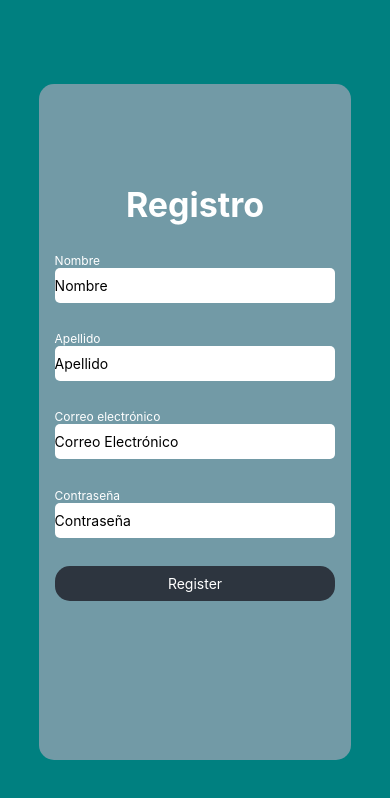
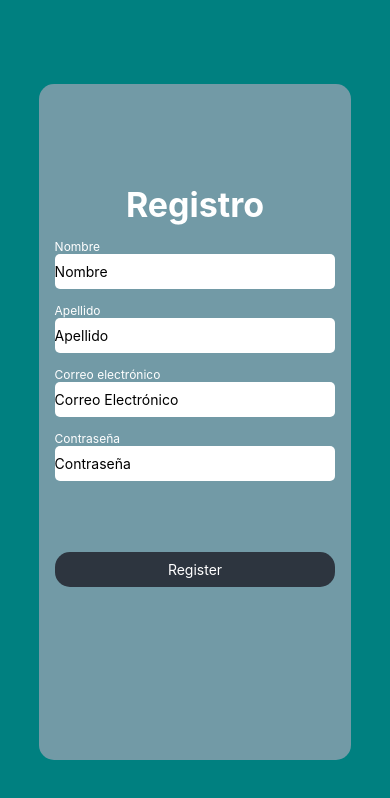
Before and after one commit to JeffersonS69/APPAMBIENTAL, a React Native app in the folder Frontend/: screen /Register in a window 390 px wide. Shown: the top 798 px of the page. Built offline with nearby package versions, Linux system fonts and the light colour scheme; no server answers.

Commit message:
new styles and solum keyboad

```diff
--- a/Frontend/components/screens/login.js
+++ b/Frontend/components/screens/login.js
@@ -51,7 +51,6 @@ function Login({navigation, route, props}) {
 
   return (
     <View style={containers(appSettings).outerPage}>
-      <View style={containers(appSettings).formBox}>
         <Text style={[fonts(appSettings).h1, margins.top30Percent]}>LOGIN</Text>
 
         {(error)? <Text style={fonts(appSettings).errorLabel}>{error}</Text>:null}
@@ -67,8 +66,7 @@ function Login({navigation, route, props}) {
           style={inputs(appSettings).textInput}
           placeholder="Correo Electrónico"
         />
-
-        <Text style={[fonts(appSettings).inputLabel, margins.topTenPercent]}>
+        <Text style={[fonts(appSettings).inputLabel, margins.topTenPercent1]}>
           Contraseña
         </Text>
         <TextInput
@@ -80,15 +78,13 @@ function Login({navigation, route, props}) {
           style={inputs(appSettings).textInput}
           placeholder="Contraseña"
         />
-
         <TouchableOpacity
-          style={[buttons(appSettings).login, margins.topTenPercent]}
+          style={[buttons(appSettings).login, margins.topTenPercentButton]}
           onPress={() => handleLogin()}
         >
           <Text style={{color: 'white'}}>Acceso</Text>
         </TouchableOpacity>
       </View>
-    </View>
   );
 }
 
--- a/Frontend/components/screens/register.js
+++ b/Frontend/components/screens/register.js
@@ -13,6 +13,16 @@ import fonts from "../styles/fonts.js";
 import inputs from "../styles/inputs.js";
 import margins from "../styles/margins.js";
 import buttons from "../styles/buttons.js";
+// import {
+//   Flex,
+//   Center,
+//   Heading,
+//   ScrollView,
+//   VStack,
+//   Divider,
+//   Box,
+//   NativeBaseProvider,
+// } from "native-base";
 
 function Register({ navigation, route, props }) {
   const globalContext = useContext(Context);
@@ -60,19 +70,24 @@ function Register({ navigation, route, props }) {
   }
 
   return (
+    <>
       <KeyboardAvoidingView
         style={containers(appSettings).outerPage}
         contentContainerStyle={
           containers(appSettings).keyboardAwareInnerContainer
         }
-      behavior={Platform.OS === "ios" ? "padding" : "height"}
       >
         <View style={containers(appSettings).formBox}>
           <Text style={[fonts(appSettings).h1, margins.top30Percent]}>
             Registro
           </Text>
 
-        <Text style={[fonts(appSettings).inputLabel, margins.topTenPercent]}>
+          <Text
+            style={[
+              fonts(appSettings).inputLabel,
+              margins.topTenPercentRegister,
+            ]}
+          >
             Nombre
           </Text>
           <TextInput
@@ -83,8 +98,12 @@ function Register({ navigation, route, props }) {
             style={inputs(appSettings).textInput}
             placeholder="Nombre"
           />
-
-        <Text style={[fonts(appSettings).inputLabel, margins.topTenPercent]}>
+          <Text
+            style={[
+              fonts(appSettings).inputLabel,
+              margins.topTenPercentRegister,
+            ]}
+          >
             Apellido
           </Text>
           <TextInput
@@ -96,7 +115,12 @@ function Register({ navigation, route, props }) {
             placeholder="Apellido"
           />
 
-        <Text style={[fonts(appSettings).inputLabel, margins.topTenPercent]}>
+          <Text
+            style={[
+              fonts(appSettings).inputLabel,
+              margins.topTenPercentRegister,
+            ]}
+          >
             Correo electrónico
           </Text>
           <TextInput
@@ -108,7 +132,12 @@ function Register({ navigation, route, props }) {
             placeholder="Correo Electrónico"
           />
 
-        <Text style={[fonts(appSettings).inputLabel, margins.topTenPercent]}>
+          <Text
+            style={[
+              fonts(appSettings).inputLabel,
+              margins.topTenPercentRegister,
+            ]}
+          >
             Contraseña
           </Text>
           <TextInput
@@ -120,17 +149,16 @@ function Register({ navigation, route, props }) {
             style={inputs(appSettings).textInput}
             placeholder="Contraseña"
           />
-
           <Text style={fonts(appSettings).errorLabel}>{error}</Text>
-
           <TouchableOpacity
-          style={[buttons(appSettings).login]}
+            style={[buttons(appSettings).register, margins.topTenPercentButton]}
             onPress={() => handleLogin()}
           >
             <Text style={{ color: "white" }}>Register</Text>
           </TouchableOpacity>
         </View>
       </KeyboardAvoidingView>
+    </>
   );
 }
 
--- a/Frontend/components/styles/buttons.js
+++ b/Frontend/components/styles/buttons.js
@@ -12,6 +12,14 @@ const buttons = (appSettings) => StyleSheet.create({
       alignItems: "center",
       justifyContent: "center",
       borderRadius: 15,
+    },
+    register:{
+      height: 35,
+      backgroundColor: "#2d353f",
+      textAlign: "center",
+      alignItems: "center",
+      justifyContent: "center",
+      borderRadius: 15,
     }
 
 });
--- a/Frontend/components/styles/margins.js
+++ b/Frontend/components/styles/margins.js
@@ -5,6 +5,15 @@ import { StyleSheet, Dimensions } from "react-native";
 export default StyleSheet.create({
     topTenPercent:{
         marginTop: "10%",
+    },
+    topTenPercentButton:{
+        marginTop: "15%",
+    },
+    topTenPercentRegister:{
+        marginTop: "5%",
+    },
+    topTenPercent1:{
+        marginTop: "5%",
     },
     top30Percent:{
         marginTop: "30%",
```
Lines whose indentation alone changed are shown as unchanged.
